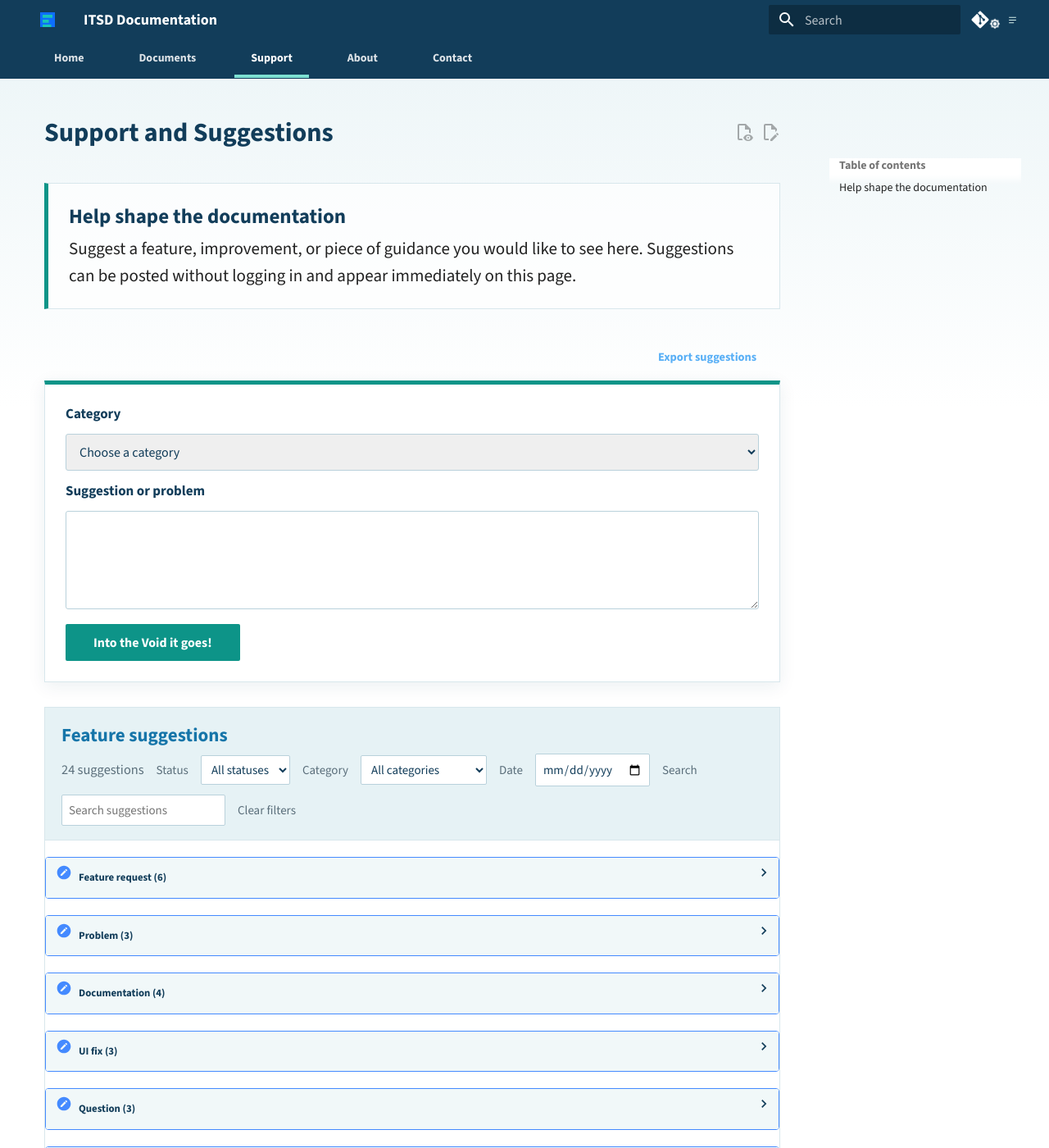
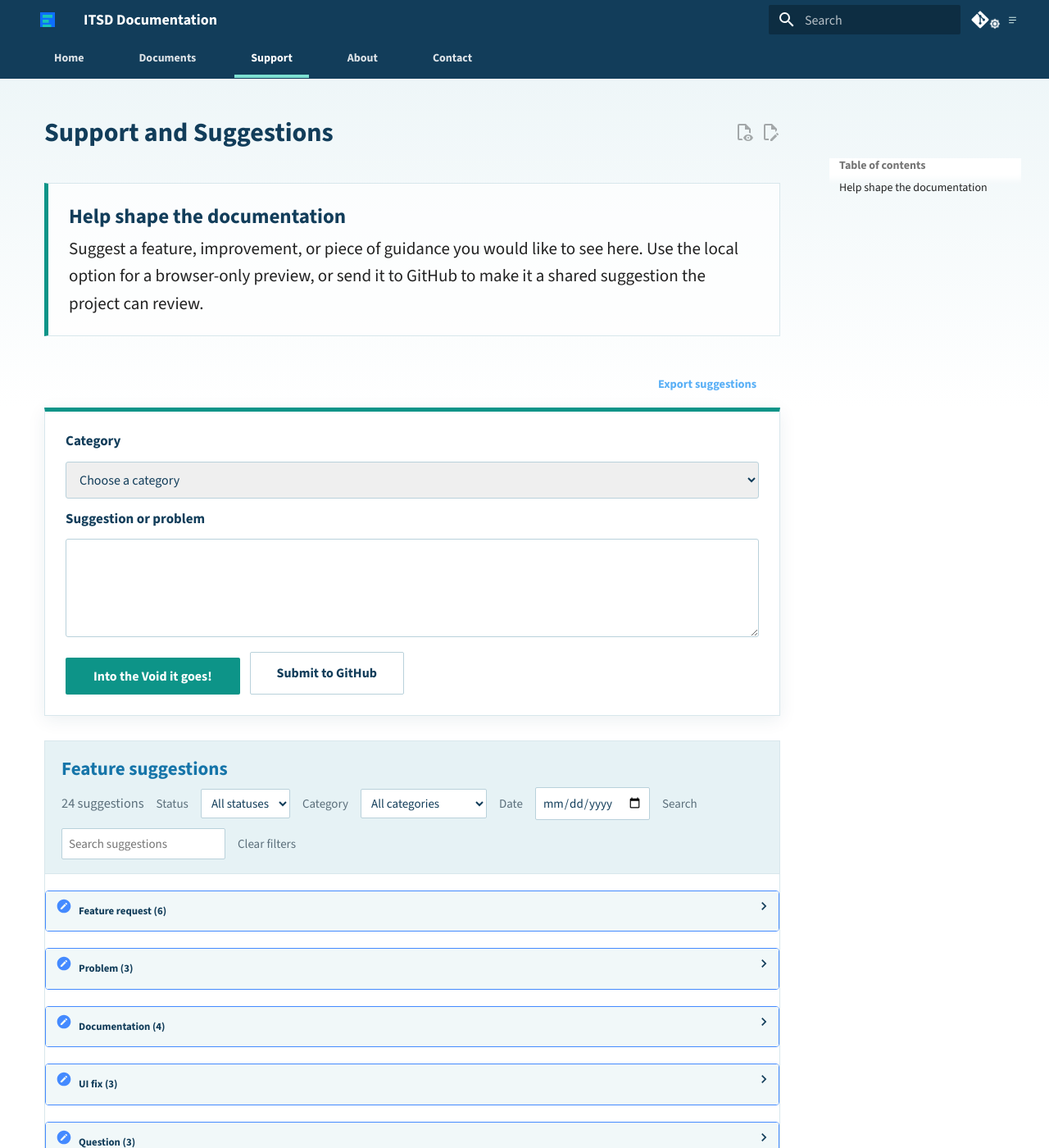
Before and after one commit to dgooding/mkdocs-basic, an MkDocs documentation site: the page built from docs/support.md, in a window 1280 px wide and 1400 px high. Shown: the whole window at 82% size. Built offline with MkDocs 1.6.1 and Material for MkDocs 9.7.7, drawn with Linux system fonts in a browser that asks for light colours; comment, search, counter and statistics services are not loaded; some of the changed text lies outside the part shown.

Commit message:
docs: auto-update 2026-08-26 22:08:17

```diff
--- a/docs/javascripts/support-suggestions.js
+++ b/docs/javascripts/support-suggestions.js
@@ -11,6 +11,7 @@ document$.subscribe(function () {
   const resetFilters = view.querySelector("[data-suggestions-reset]")
   const form = document.querySelector("[data-suggestion-form]")
   const exportButton = document.querySelector("[data-suggestion-export]")
+  const githubButton = document.querySelector("[data-github-suggestion]")
   const endpoint = "https://api.github.com/repos/dgooding/mkdocs-basic/issues?labels=feature-request&state=open&per_page=50"
   const localStorageKey = "itsd-suggestions"
   const votesStorageKey = "itsd-suggestion-votes"
@@ -177,6 +178,20 @@ document$.subscribe(function () {
     URL.revokeObjectURL(link.href)
   }
 
+  githubButton.addEventListener("click", function () {
+    const data = new FormData(form)
+    const category = data.get("category")
+    const text = data.get("text")
+    if (!category || !text) {
+      form.reportValidity()
+      return
+    }
+    const title = "[" + category + "] " + text
+    const body = "## Suggestion\n\n" + text + "\n\n## Category\n\n" + category
+    const issueUrl = "https://github.com/dgooding/mkdocs-basic/issues/new?template=feature_request.md&title=" + encodeURIComponent(title) + "&body=" + encodeURIComponent(body)
+    window.open(issueUrl, "_blank", "noopener")
+  })
+
   form.addEventListener("submit", function (event) {
     event.preventDefault()
     const data = new FormData(form)
--- a/docs/stylesheets/extra.css
+++ b/docs/stylesheets/extra.css
@@ -210,6 +210,22 @@
 .itsd-suggestion-form button[type="submit"] {
   justify-self: start;
   margin-top: 0.35rem;
+}
+
+.itsd-suggestion-submit-row {
+  display: flex;
+  flex-wrap: wrap;
+  gap: 0.6rem;
+  margin-top: 0.35rem;
+}
+
+.itsd-suggestion-submit-row button {
+  margin-top: 0;
+}
+
+.itsd-github-suggestion {
+  border: 1px solid #b9d1db !important;
+  color: var(--itsd-navy) !important;
 }
 
 .itsd-suggestions {
--- a/docs/support.md
+++ b/docs/support.md
@@ -4,7 +4,7 @@
 
 ## Help shape the documentation
 
-Suggest a feature, improvement, or piece of guidance you would like to see here. Suggestions can be posted without logging in and appear immediately on this page.
+Suggest a feature, improvement, or piece of guidance you would like to see here. Use the local option for a browser-only preview, or send it to GitHub to make it a shared suggestion the project can review.
 
 </div>
 
@@ -26,7 +26,10 @@ Suggest a feature, improvement, or piece of guidance you would like to see here.
   </select>
   <label for="suggestion-text">Suggestion or problem</label>
   <textarea id="suggestion-text" name="text" maxlength="500" required></textarea>
-  <button class="md-button md-button--primary" type="submit">Into the Void it goes!</button>
+  <div class="itsd-suggestion-submit-row">
+    <button class="md-button md-button--primary" type="submit">Into the Void it goes!</button>
+    <button class="md-button itsd-github-suggestion" type="button" data-github-suggestion>Submit to GitHub</button>
+  </div>
 </form>
 
 <section class="itsd-suggestions" data-suggestions-view>
@@ -66,6 +69,6 @@ Suggest a feature, improvement, or piece of guidance you would like to see here.
 
 <div class="itsd-status" markdown>
 
-New suggestions typed here appear immediately in this browser. Upvotes are stored in this browser so they remain after a refresh. Shared suggestions can still be reviewed through GitHub.
+The local action stores suggestions and status changes in this browser. Submit to GitHub to create a shared issue that can be reviewed and discussed by the project.
 
 </div>
```
